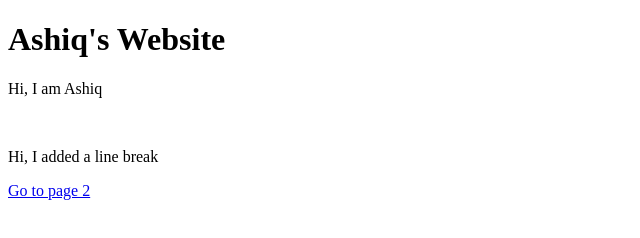
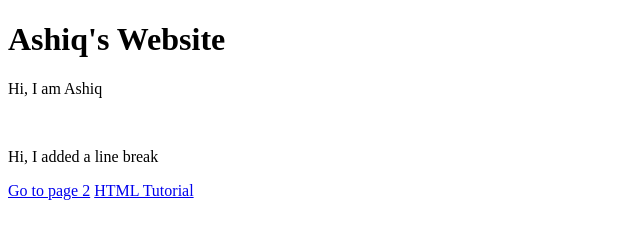
Before and after one commit to ashiq-demo/ashiq-demo.github.io, a plain HTML site: page index.html in a window 1280 px wide. Shown: the whole page, without its empty margins (0-640 px from the left). Drawn offline with Linux system fonts and the light colour scheme.

Commit message:
Update index.html

```diff
--- a/index.html
+++ b/index.html
@@ -10,5 +10,6 @@
 <br>
   <p>Hi, I added a line break</p>
   <a href="page2.html">Go to page 2</a>
+  <a href="https://www.w3schools.com/html/html_intro.asp">HTML Tutorial</a>
 </body>
 </html>
```
